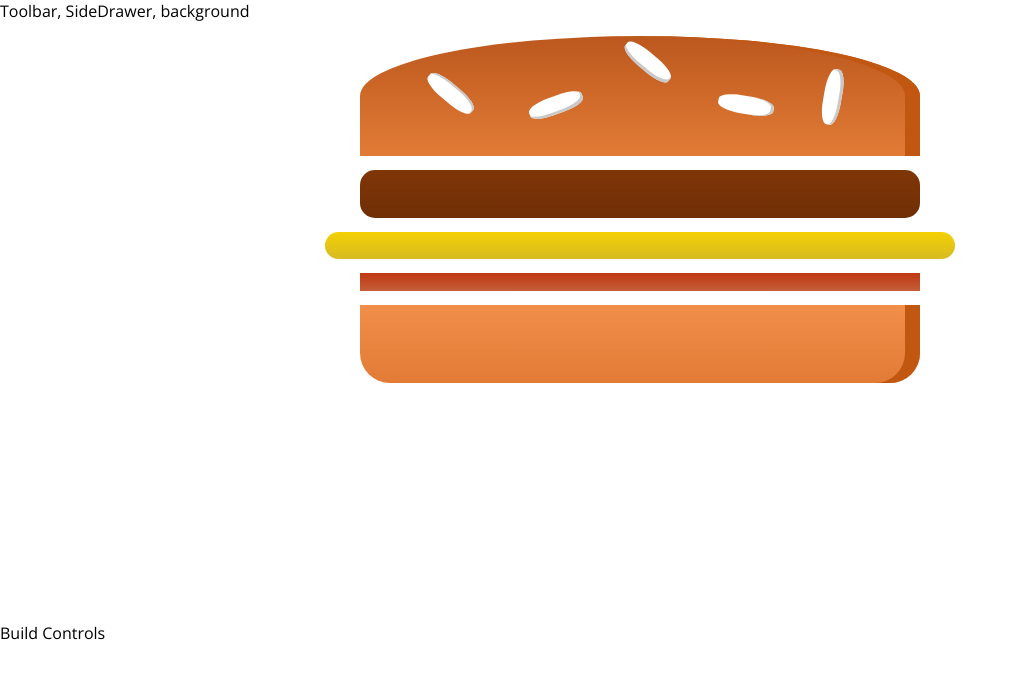
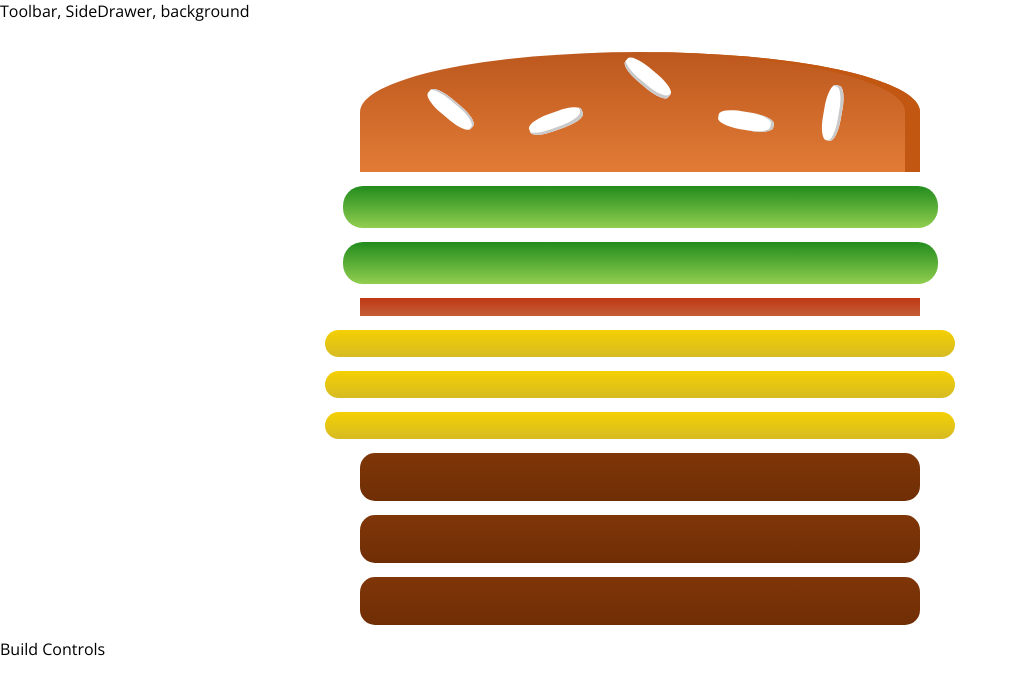
Before and after one commit to troias/burger-builder, a React (Create React App) app: page / in a window 1280 px wide. Shown: the top 694 px of the page, without its empty margins (0-1018 px from the left). Built offline with nearby package versions, Linux system fonts and the light colour scheme.

Commit message:
Added dynamic component

```diff
--- a/src/components/Burger/Burger.js
+++ b/src/components/Burger/Burger.js
@@ -1,13 +1,33 @@
 import classes from './Burger.module.css';
 import BurgerIngredient from './BurgerIngredient/BurgerIngredient'
 
-const burger = ( props) => {
-    return(
+const burger = (props) => {
+
+    //  variable that returns a jsx element/array/s based on the key value
+
+    const x = Object.keys(props.ingredients).map(x => {
+        return [...Array(props.ingredients[x])].map((q, i) =>{
+            return  <BurgerIngredient key={x + i} type={x} />
+        })
+    })
+
+    //  gets keys
+
+    //  return array of keys -
+
+    //  create new arrays of  based on the amount ob keys and the amount of values
+
+    //  put jsx elements into that array
+
+    // create and array for each key
+
+
+
+
+    return (
         <div className={classes.Burger}>
             <BurgerIngredient type="bread-top" />
-            <BurgerIngredient type="meat" />
-            <BurgerIngredient type="cheese" />
-            <BurgerIngredient type="bacon" />
+         {x}
             <BurgerIngredient type="bread-bottom" />
         </div>
     );
--- a/src/components/Layout/Layout.js
+++ b/src/components/Layout/Layout.js
@@ -1,6 +1,6 @@
 import React from 'react'
 import Aux from '../../hoc/Auxillary'
-import classes from './Layout.css'
+import classes from './Layout.module.css'
 
 const layout = ( props ) => (
     <Aux>
--- a/src/containers/BurgerBuilder/BurgerBuilder.js
+++ b/src/containers/BurgerBuilder/BurgerBuilder.js
@@ -4,12 +4,23 @@ import Aux from '../../hoc/Auxillary'
 import Burger from '../../components/Burger/Burger'
 
 class BurgerBuilder extends React.Component {
+    constructor(props) {
+        super(props);
+        this.state = {
+            ingredients: {
+                salad: 2,
+                bacon: 1,
+                cheese: 3,
+                meat: 4,
+            }
+        }
+    }
 
     render() {
         return (
             <Aux>
                 <div>
-                    <Burger/>
+                    <Burger ingredients={this.state.ingredients} />
                 </div>
                 <div>
                     Build Controls
```
Also changed, not shown: src/components/Layout/Layout.module.css (renamed from src/components/Layout/Layout.css).
